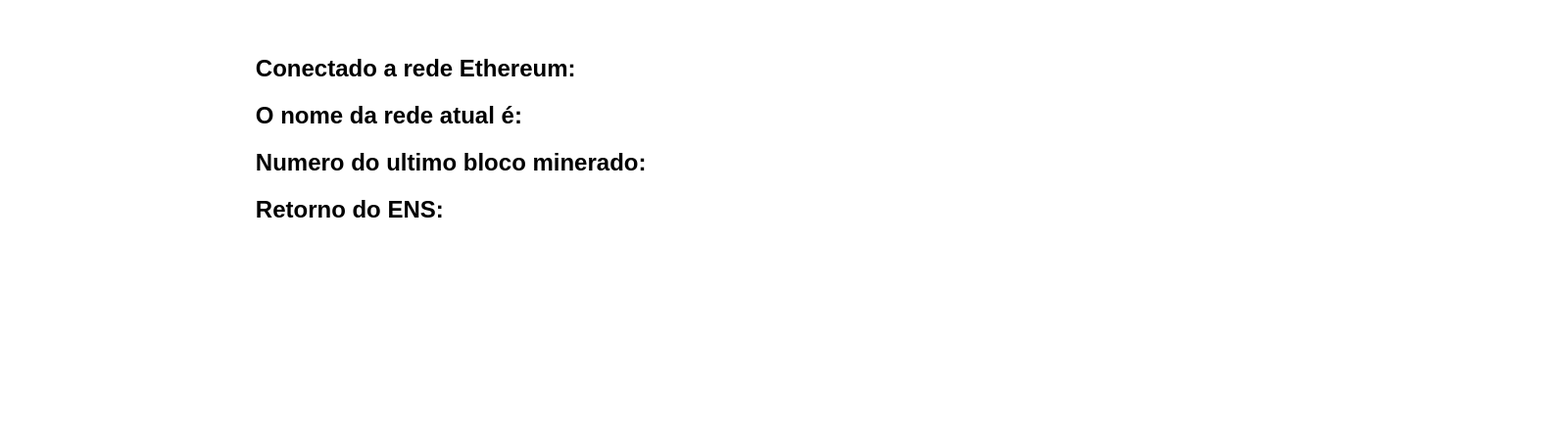
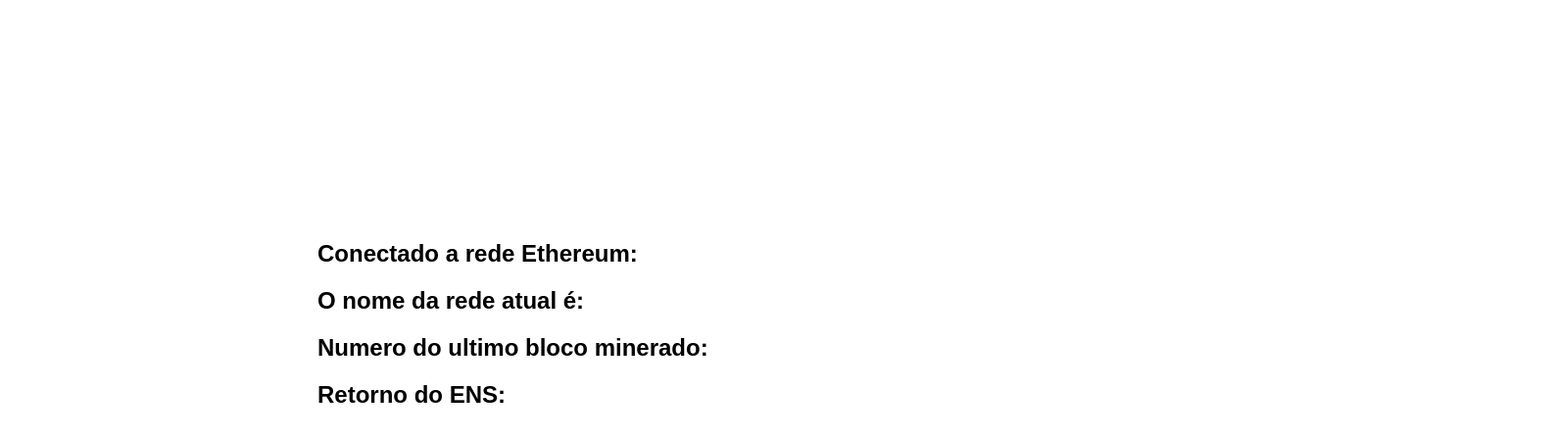
Before and after one commit to 0xDanilo/Estudos, a plain HTML site: page ola-eth/index.html in a window 1280 px wide. Shown: the part 197-646 px from the top of the page at 98% size, 1588 px wide, since content can reach past the window. Drawn offline with Linux system fonts and the light colour scheme.

```diff
--- a/ola-eth/estilo.css
+++ b/ola-eth/estilo.css
@@ -3,8 +3,7 @@ body {
 }
 
 .centralizar{
-    margin-top: 20%;
-    margin-left: 20%;
+    margin: 35% 25%;
     height: 100%;
     width: 100%;
 }
```
Also changed, not shown: 1 other file.
